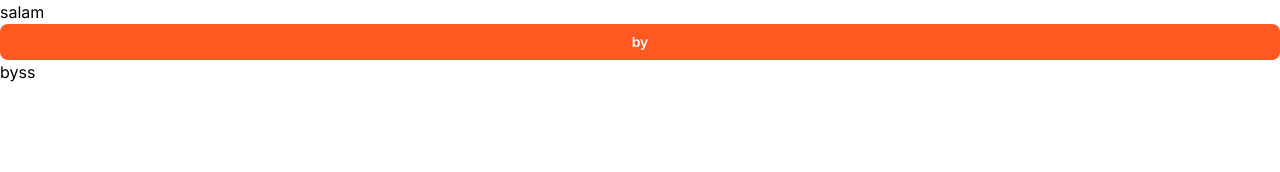
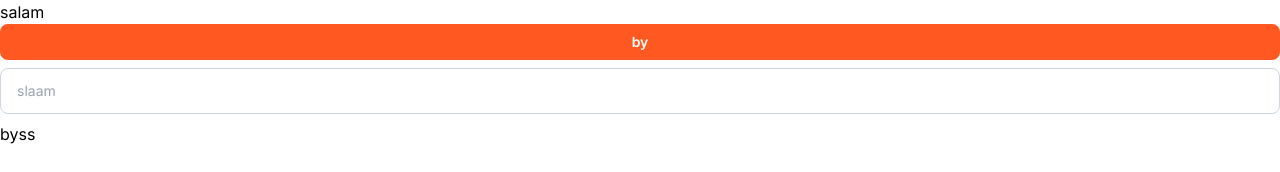
Before and after one commit to alirezaJvh/test-assignment, a Next.js app: page / in a window 1280 px wide. Shown: the top 172 px of the page. Built offline with nearby package versions, Linux system fonts and the light colour scheme.

Commit message:
feat: create text-filed component

```diff
--- a/app/page.tsx
+++ b/app/page.tsx
@@ -1,10 +1,12 @@
 import Image from 'next/image'
 import { Button } from './ui/Button'
+import { TextField } from './ui/TextFiled'
 
 export default function Home() {
   return (<div>
     salam
     <Button>by</Button>
+    <TextField placeholder='slaam' />
     <div className='flex'>
       <div>
         by
--- /dev/null
+++ b/app/ui/TextFiled.tsx
@@ -0,0 +1,89 @@
+'use client'
+
+import { useRef, ChangeEvent, useState, useMemo, KeyboardEvent } from 'react';
+
+export interface TextFieldProps {
+    title?: string;
+    placeholder?: string;
+    hint?: string;
+    error?: string;
+    initValue?: string;
+    onChange?: (value: string) => void;
+    onClick?: (value: string) => void;
+}
+
+
+const BASE_CLASSES =
+  'flex gap-2 py-3 px-4 w-full border rounded-lg transition-colors transition-shadow text-sm';
+const INPUT_CLASSES = 'w-full appearance-none focus:outline-none';
+
+export function TextField({
+  title,
+  placeholder,
+  hint,
+  error,
+  onClick,
+  initValue,
+  onChange,
+}: TextFieldProps) {
+  const [isFocused, setIsFocused] = useState(false);
+  const [value, setValue] = useState(initValue || '');
+  const inputRef = useRef<HTMLInputElement>(null);
+  const containerClasses = ` ${
+    isFocused
+      ? 'border-brand-500 hover:border-brand-500 hover:shadow-focus'
+      : 'border-slate-300 hover:border-slate-500 hover:shadow-field'
+  }`;
+  const errorClasses = 'border-red-600 hover:border-red-600 hover:shadow-error';
+
+  const computedClass = useMemo(() => {
+    return error ? errorClasses : containerClasses;
+  }, [error, containerClasses]);
+
+  const handleInputChange = (event: ChangeEvent<HTMLInputElement>) => {
+    if (onChange) {
+      setValue(event.target.value);
+      onChange(event.target.value);
+    }
+  };
+
+  const handleContainerClick = () => {
+    if (inputRef.current) {
+      inputRef.current.focus();
+    }
+  };
+
+  const handleOnClick = (event: KeyboardEvent<HTMLInputElement>) => {
+    if (event.key === 'Enter') {
+      if (onClick) onClick(value);
+    }
+  };
+
+  return (
+    <div
+      role="presentation"
+      className="flex flex-col gap-2 w-full"
+      onClick={handleContainerClick}
+      onFocus={() => setIsFocused(true)}
+      onBlur={() => setIsFocused(false)}
+    >
+      <div className="text-sm font-medium">{title}</div>
+      <div className={`${BASE_CLASSES} ${computedClass}`}>
+        <input
+          type="text"
+          ref={inputRef}
+          value={value}
+          className={INPUT_CLASSES}
+          placeholder={placeholder}
+          onKeyDown={e => handleOnClick(e)}
+          onChange={handleInputChange}
+        />
+      </div>
+      {error ? (
+        <div className="text-red-600 text-sm">{error}</div>
+      ) : (
+        <div className="text-slate-600 text-sm">{hint}</div>
+      )}
+    </div>
+  );
+}
```
